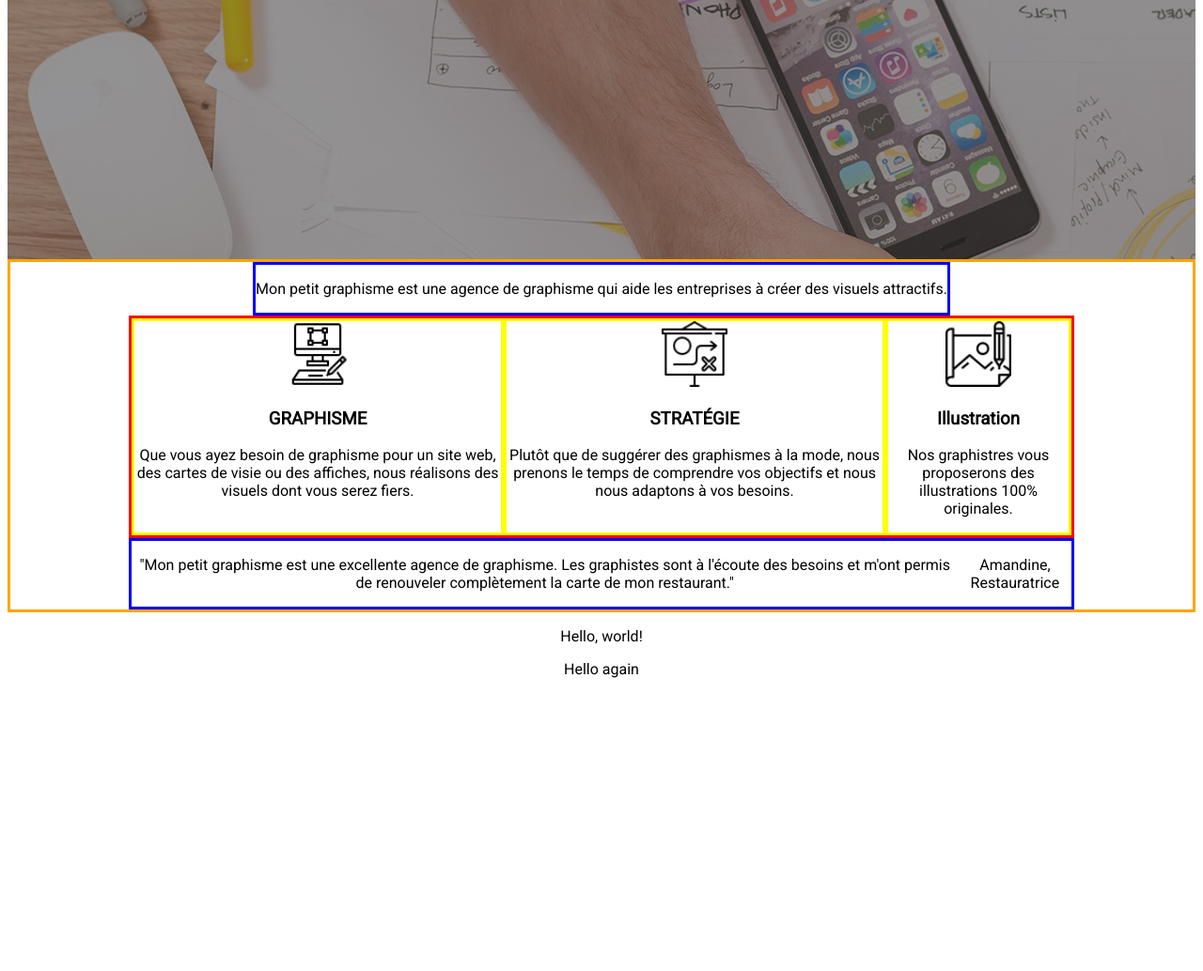
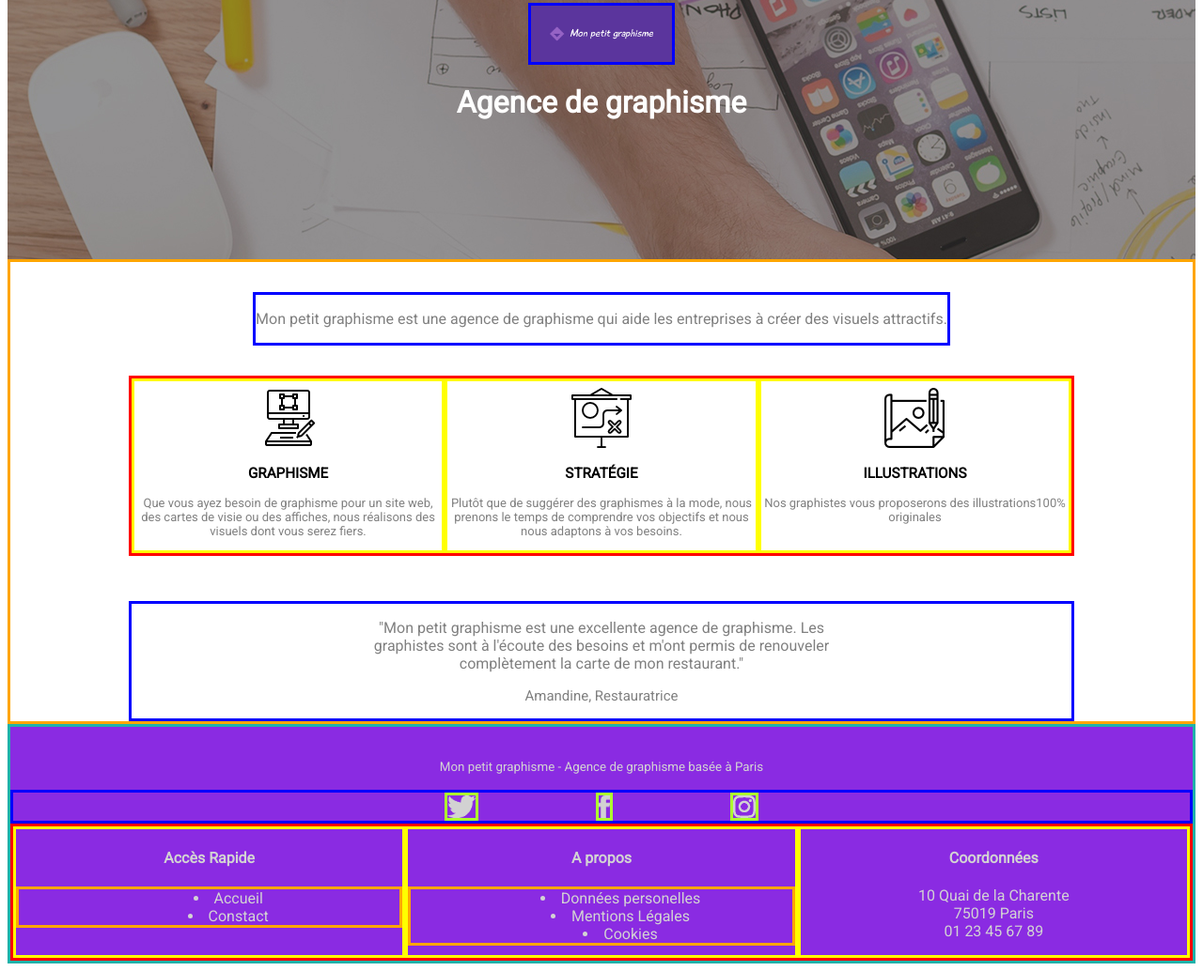
Before and after one commit to lauradauzat/DefiProjet1OC, a plain HTML site: page index.html in a window 1280 px wide. Shown: the part 218-1252 px from the top of the page at 94% size. Before the commit the page ends 956 px from the top, so only its background shows below. Drawn offline with Linux system fonts and the light colour scheme.

Commit message:
added footer and fixed cards

```diff
--- a/index.html
+++ b/index.html
@@ -21,48 +21,83 @@
     </header>
 
     <div id="caroussel">
-
+        <img id="logo" src="Images/logo.png" alt="logo" width="100px">
+        <h1>Agence de graphisme</h1>
     </div>
 
     <main>
-        <section>
+        <section id="intro">
             <p>Mon petit graphisme est une agence de graphisme qui aide les entreprises à créer des visuels attractifs.</p>
         </section>
 
         <section id="container">
             <div class="card">
-                <img src="Images/graphic-design.png" alt="Graphisme" width="70px">
+                <img src="Images/graphic-design.png" alt="Graphisme">
                 <h3>GRAPHISME</h3>
                 <p>Que vous ayez besoin de graphisme pour un site web, des cartes de visie ou des affiches, nous réalisons des visuels dont vous serez fiers.</p>
             </div>
 
             <div class="card" >
-                <img src="Images/strategie.png" alt="Stratégie" width="70px">
+                <img src="Images/strategie.png" alt="Stratégie" >
                 <h3>STRATÉGIE</h3>
                 <p>Plutôt que de suggérer des graphismes à la mode, nous prenons le temps de comprendre vos objectifs et nous nous adaptons à vos besoins.</p>
             </div>
 
             <div class="card">
-                <img src="Images/illustrations.png" alt="Illustration" width="70px">
-                <h3>Illustration</h3>
-                <p>Nos graphistres vous proposerons des illustrations 100% originales.</p>
+                <img src="Images/illustrations.png" alt="Illustrations" >
+                <h3>ILLUSTRATIONS</h3>
+                <p>Nos graphistes vous proposerons des illustrations100% originales</p>
             </div>
 
 
         </section>
 
-        <section>
+        <section id="shorter">
             <p>
                 "Mon petit graphisme est une excellente agence de graphisme. Les graphistes sont à l'écoute des besoins et m'ont permis de renouveler complètement la carte de mon restaurant."
             </p>
-            <p>
+            <p id="sign">
                 Amandine, Restauratrice
             </p>
         </section>
     </main>
     <footer>
-        <p>Hello, world! </p>
-        <p>Hello again </p>
+        <div>
+            <p><small><bold>Mon petit graphisme - Agence de graphisme basée à Paris </bold></small></p>
+        </div>
+       <div id="logo">
+            <img src="Images/twittergris.png" alt="Logo Twitter">
+            <img src="Images/facebookgris.png" alt="Logo Facebook">
+            <img src="Images/instagramgris.png" alt="Logo Instagram">
+       </div>
+       <div id="footer-menu">
+           <div class="card">
+               <h4>Accès Rapide</h4>
+               <ul>
+                   <li>Accueil</li>
+                   <li>Constact</li>
+               </ul>
+           </div>
+
+           <div class="card">
+               <h4>A propos</h4>
+               <ul>
+                   <li>Données personelles </li>
+                   <li>Mentions Légales</li>
+                   <li>Cookies</li>
+               </ul>
+           </div>
+
+           <div class="card">
+               <h4>Coordonnées</h4>
+               <p>
+                   10 Quai de la Charente <br>
+                   75019 Paris <br>
+                   01 23 45 67 89
+               </p>
+           </div>
+       </div>
+
     </footer>
 </body>
 </html>
--- a/style.css
+++ b/style.css
@@ -3,6 +3,12 @@
 body {
     font-family: 'Roboto';
     text-align: center;
+    color: grey
+
+}
+
+h3 {
+    color: black
 }
 header {
     display : flex;
@@ -12,11 +18,29 @@ header {
     height: 80px;
 }
 
-#logo {
+#caroussel {
+    width: 100%;
+    height: 400px;
+    background-image:url(Images/backgroung_image.jpg) ;
+    color: white;
+    display: flex;
+    justify-content: center;
+    align-items: center;
+    flex-direction: column;
+}
+
+
+header #logo {
     width: 250px;
     height: 80px;
     object-fit: cover;
     border-style: solid;
+}
+
+#caroussel #logo {
+    width: 150px;
+    height: 60px;
+    object-fit: cover;
 }
 
 .menu {
@@ -37,11 +61,7 @@ header {
     text-decoration: none;
 }
 
-#caroussel {
-    width: 100%;
-    height: 400px;
-    background-image:url(Images/backgroung_image.jpg) ;
-}
+
 
 main {
     display : flex;
@@ -55,21 +75,85 @@ section {
     margin-left: 10%;
     margin-right: 10%;
     display : flex;
-    justify-content: center;
-    align-items: center;
-    flex-direction: row ;
     border: solid blue;
+
+}
+
+#intro {
+    margin-top: 2em;
+    margin-bottom: 2em;
 }
 
 #container {
+
+    border: solid red;
     display: flex;
-    align-items: stretch;
-    border: solid red;
-    justify-content: space-evenly;
+    margin-bottom: 1em;
+
+
 }
 
 .card {
     border: solid yellow;
+    flex: 1;
+}
+
+.card img {
+    padding-top: 0.5em;
+}
+
+#container .card {
+    font-size: small;
+}
+
+#shorter {
+    margin-top: 2em;
+    padding-left: 20%;
+    padding-right: 20%;
+    flex-direction: column;
+
+}
+
+#sign {
+    margin-top: 0em;
+    font-weight: lighter;
+    font-size: 15px;
+}
+footer {
+    background-color: blueviolet;
+    color: lightgray;
+    padding-top: 1em;
+    border:solid  lightseagreen;
 
 
 }
+
+footer img {
+    height: 1.5em;
+    border : solid greenyellow;
+    margin-left: 5%;
+    margin-right: 5%;
+}
+
+#logo {
+    border: solid blue;
+    display: flex;
+    justify-content: center;
+}
+
+#footer-menu {
+    display: flex;
+    border: solid red;
+
+}
+
+
+#footer-menu ul {
+    border: solid orange;
+    margin: 0 auto;
+    list-style-position: inside;
+
+
+
+
+}
```
Also changed, not shown: Images/._facebookgris.png (added), Images/._instagramgris.png (added), Images/._twittergris.png (added), Images/facebookgris.png (added), Images/instagramgris.png (added), Images/twittergris.png (added).
